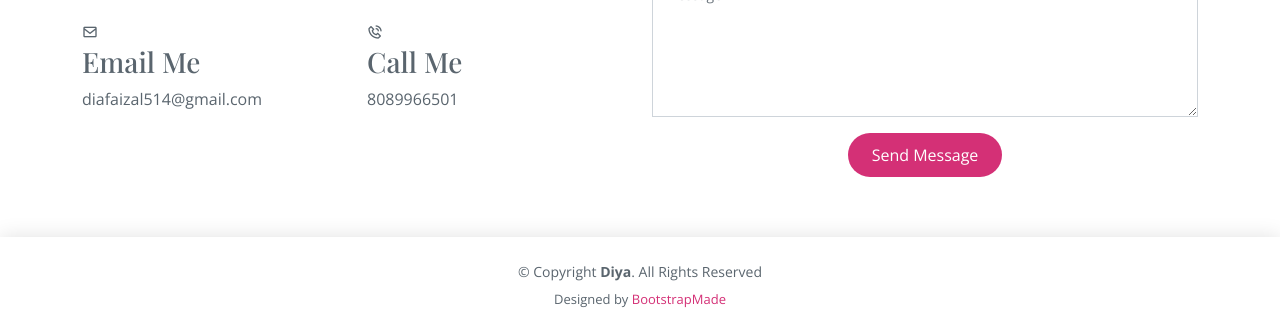
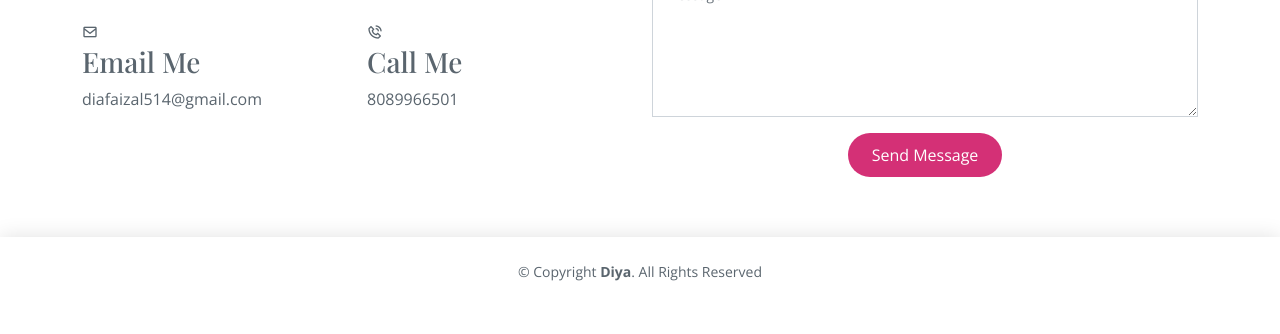
Before and after one commit to Fathima-Diya/fathimadiya, a plain HTML site: page index.html in a window 1280 px wide. Shown: the part 1827-2161 px from the top of the page. After the commit the page ends 2133 px from the top, so only its background shows below. Drawn offline with nearby package versions, Linux system fonts and the light colour scheme; a web font is replaced by a local one.

Commit message:
Update index.html

```diff
--- a/index.html
+++ b/index.html
@@ -208,13 +208,6 @@
       <div class="copyright">
         &copy; Copyright <strong><span>Diya</span></strong>. All Rights Reserved
       </div>
-      <div class="credits">
-        <!-- All the links in the footer should remain intact. -->
-        <!-- You can delete the links only if you purchased the pro version. -->
-        <!-- Licensing information: https://bootstrapmade.com/license/ -->
-        <!-- Purchase the pro version with working PHP/AJAX contact form: https://bootstrapmade.com/free-html-bootstrap-template-lonely/ -->
-        Designed by <a href="https://bootstrapmade.com/">BootstrapMade</a>
-      </div>
     </div>
   </footer><!-- End  Footer -->
 
```
